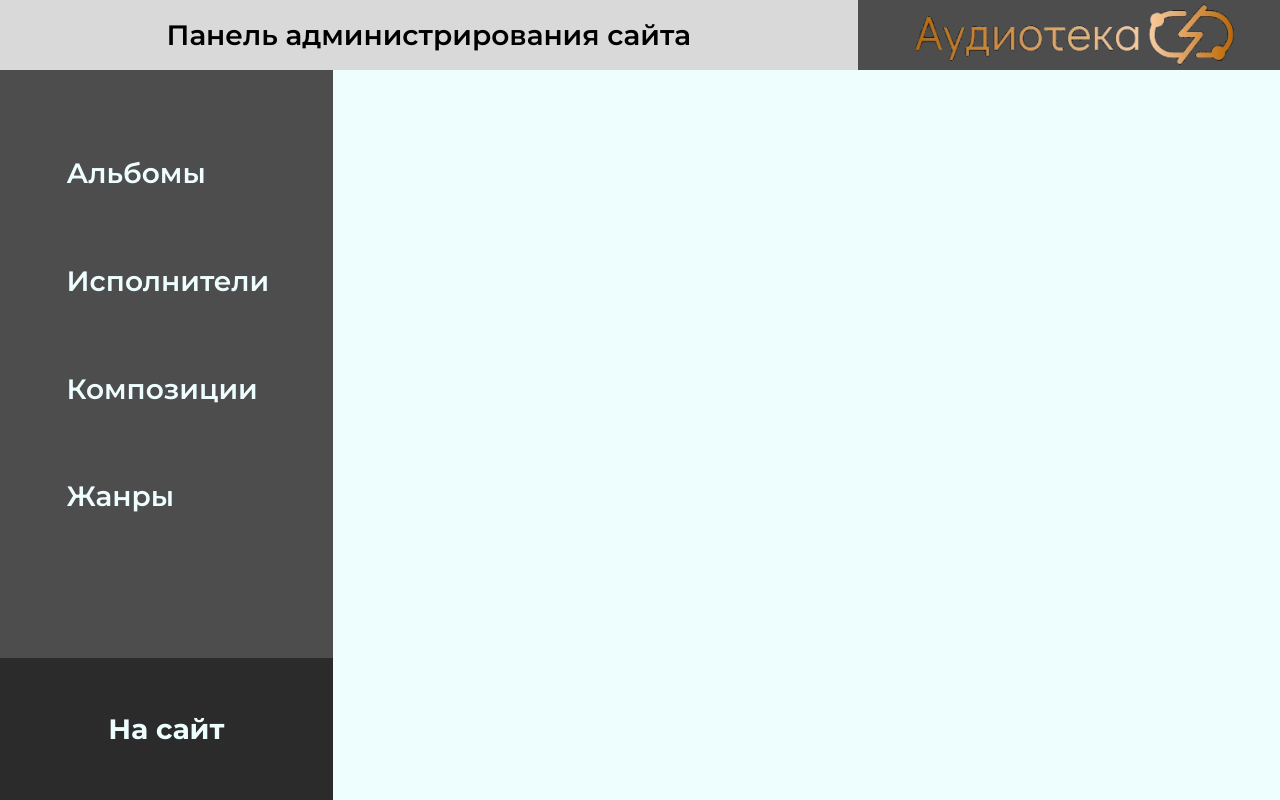
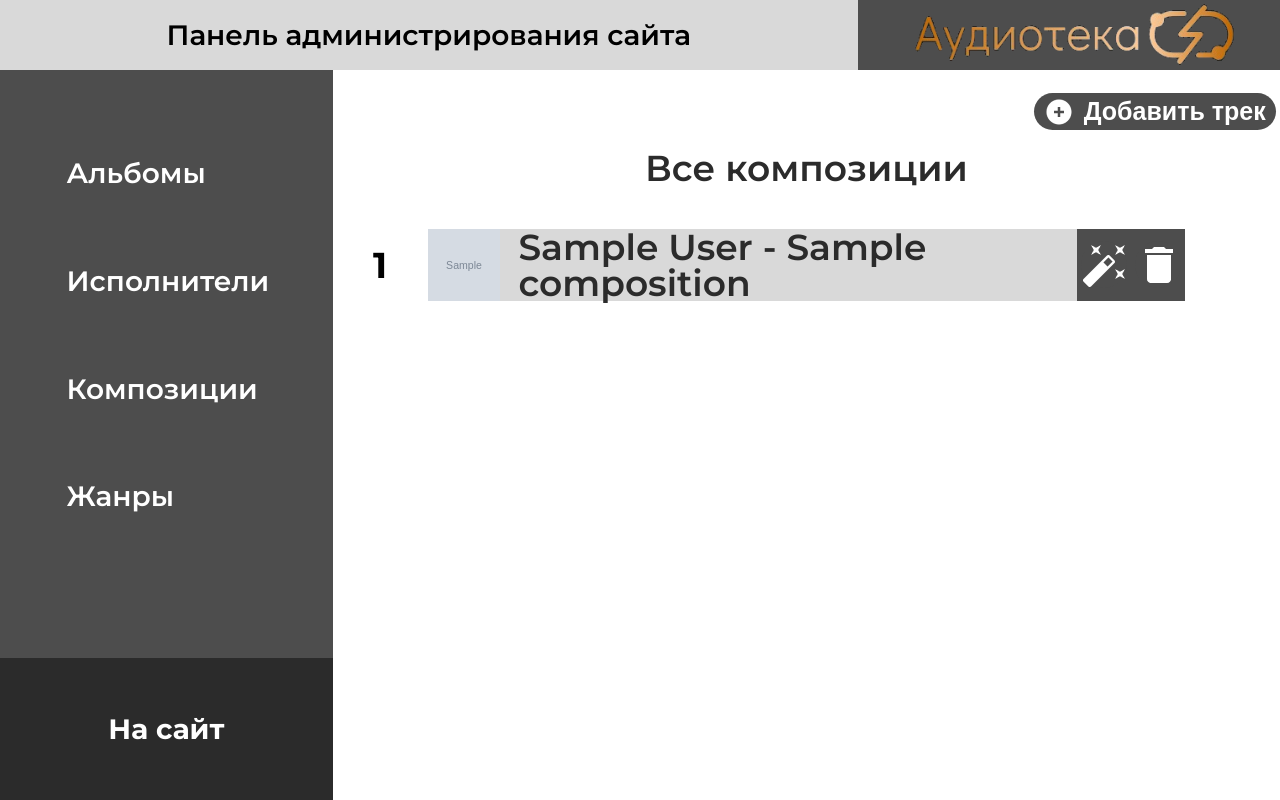
Before and after one commit to Vladislav-Zyuzko/Audioteca, a PHP site: page /admin/admin.php in a window 1280 px wide. Run offline with PHP 8.4, Linux system fonts and the light colour scheme; tables that the repository leaves empty or names only in its code hold one stand-in row (values such as "Sample post"); grey boxes marked "Sample" are stand-in pictures.

Commit message:
create_add_track_function

```diff
--- a/admin/admin.php
+++ b/admin/admin.php
@@ -1,22 +1,5 @@
 <?php
 
-require_once "../common.php";
-
-$content = array();
-
-$link = connectToDB();
-
-$template = file_get_contents("layouts/admin.html");
-
-echo strtr($template, $content);
-
-function connectToDB() {
-
-    $link = mysqli_connect(DB_HOST, DB_USER, DB_PASSWORD, DB_NAME);
-    $sql = "SET NAMES utf8;";
-    $rs = mysqli_query($link, $sql) or die(mysqli_error($link));
-
-    return $link;
-}
+require "compositions.php";
 
 ?>
--- /dev/null
+++ b/admin/compositions.php
@@ -0,0 +1,212 @@
+<?php
+
+require_once "../common.php";
+
+$content = array();
+
+$link = connectToDB();
+
+if (isset($_POST["add_composition"])) {
+    getGenresList($link, $content);
+    getAuthorsList($link, $content);
+    $template = file_get_contents("layouts/layout.html").file_get_contents("layouts/compositions/add_composition.html").file_get_contents("layouts/footer.html");
+}
+elseif (isset($_POST["track_title"])) {
+
+    $image_file_name = saveFileToDirectory("track_cover", "../images/compositions/", $link);
+    $track_file_name = saveFileToDirectory("track", "../music/", $link);
+
+    addNewTrackToDB($link, $image_file_name, $track_file_name);
+
+    getMainContent($link, $content);
+    $template = file_get_contents("layouts/layout.html").file_get_contents("layouts/compositions/compositions.html").file_get_contents("layouts/footer.html");
+}
+else {
+    getMainContent($link, $content);
+    $template = file_get_contents("layouts/layout.html").file_get_contents("layouts/compositions/compositions.html").file_get_contents("layouts/footer.html");
+}
+
+echo strtr($template, $content);
+
+/**
+ * Create new connection with default values described in common.php
+ *
+ * @return $link valid DB link
+ */
+function connectToDB() {
+
+    $link = mysqli_connect(DB_HOST, DB_USER, DB_PASSWORD, DB_NAME);
+    $sql = "SET NAMES utf8;";
+    $rs = mysqli_query($link, $sql) or die(mysqli_error($link));
+
+    return $link;
+}
+
+function getMainContent($dblink, &$data) {
+
+    $sql = "SELECT
+                title as __TITLE__,
+                name_author as __NAME__,
+                compositions.url_cover as __COVER__,
+                url_file as __FILE__
+            FROM compositions
+            INNER JOIN authors on compositions.id_author = authors.id_author";
+
+    $rs = mysqli_query($dblink, $sql) or die(mysqli_error($dblink));
+
+    $o = "";
+    $count = 1;
+    foreach ($rs as $item) {
+        $o .=   "<div class=\"admin_track_container\">
+                    <div class=\"admin_track_num\">
+                        $count
+                    </div>
+                    <div class=\"admin_track_cover\">
+                        <img src=$item[__COVER__]>
+                    </div>
+                    <div class=\"admin_track_title\">
+                        $item[__NAME__] - $item[__TITLE__]
+                    </div>
+                    <div class=\"admin_track_buttons\">
+                        <button id=\"track_fix_button_$count\">
+                            <img src=\"../../images/icons/fix.png\">
+                        </button>
+                        <button id=\"track_delete_button_$count\">
+                            <img src=\"../../images/icons/delete.png\">
+                        </button>
+                    </div>
+                </div>";
+        $count++;
+    };
+
+    $data["КОМПОЗИЦИИ"] = $o;
+
+    return 0;
+}
+
+function getAuthorsList($dblink, &$data) {
+    $sql = "SELECT name_author as __NAME__ FROM authors";
+
+    $rs = mysqli_query($dblink, $sql) or die(mysqli_error($dblink));
+
+    $o = "";
+
+    $count = 1;
+
+    foreach ($rs as $item) {
+        $o .=   "<option value=\"$item[__NAME__]\">$item[__NAME__]</option>";
+        $count++;
+    };
+
+    $data["AUTHORS"] = $o;
+
+    return 0;
+}
+
+function getGenresList($dblink, &$data) {
+    $sql = "SELECT title as __GENRE__ FROM genres";
+
+    $rs = mysqli_query($dblink, $sql) or die(mysqli_error($dblink));
+
+    $o = "";
+
+    $count = 1;
+
+    foreach ($rs as $item) {
+        $o .=   "<option value=\"$item[__GENRE__]\">$item[__GENRE__]</option>";
+        $count++;
+    };
+
+    $data["GENRES"] = $o;
+
+    return 0;
+}
+
+function getNextCountTrack($dblink) {
+    $sql = "SELECT * FROM compositions;";
+
+    $rs = mysqli_query($dblink, $sql) or die(mysqli_error($dblink));
+
+    $count = 0;
+
+    foreach ($rs as $item) {
+        $count += 1;
+    };
+
+    return $count + 1;
+}
+
+function saveFileToDirectory($fileName, $target_dir, $link) {
+
+    $file_name = $_FILES[$fileName]["name"];
+    $file_tmp = $_FILES[$fileName]["tmp_name"];
+    $file_type = $_FILES[$fileName]["type"];
+
+    $target_file = $target_dir . basename($file_name);
+
+    $fileType = strtolower(pathinfo($target_file, PATHINFO_EXTENSION));
+
+    $new_filename = getNextCountTrack($link) . '.' . $fileType;
+
+    $new_target_file = $target_dir . $new_filename;
+
+    // Проверка наличия файла с таким же именем
+    if (file_exists($target_file)) {
+        echo "Ошибка: файл c таким именем уже существует.";
+        exit;
+    }
+
+    if (move_uploaded_file($file_tmp, $new_target_file)) {
+        echo "Файл был успешно загружен.";
+    } else {
+        echo "Ошибка при загрузке файла.";
+    }
+
+    return $new_filename;
+}
+
+function getIDAuthorByName($dblink, $author_name) {
+    $sql = "SELECT id_author as ID FROM authors WHERE name_author = \"$author_name\";";
+
+    $rs = mysqli_query($dblink, $sql) or die(mysqli_error($dblink));
+
+    $id_author = 0;
+
+    foreach ($rs as $item) {
+        $id_author = $item[ID];
+    };
+
+    return $id_author;
+}
+
+function getIDGenreByName($dblink, $genre_title) {
+    $sql = "SELECT id_genre as ID FROM genres WHERE title = \"$genre_title\";";
+
+    $rs = mysqli_query($dblink, $sql) or die(mysqli_error($dblink));
+
+    $id_genre = 0;
+
+    foreach ($rs as $item) {
+        $id_genre = $item[ID];
+    };
+
+    return $id_genre;
+}
+
+function addNewTrackToDB($dblink, $image_file_name, $track_file_name) {
+    $id_author = getIDAuthorByName($dblink, $_POST["track_author"]);
+    $id_genre = getIDGenreByName($dblink, $_POST["track_genre"]);
+
+    $image_file_url = "/images/compositions/" . $image_file_name;
+    $track_file_name = "/music/" . $track_file_name;
+
+    $track_title = $_POST["track_title"];
+
+    $sql = "INSERT INTO compositions (id_author, id_genre, title, url_cover, url_file) VALUES ($id_author, $id_genre, \"$track_title\", \"$image_file_url\",  \"$track_file_name\")";
+
+    mysqli_query($dblink, $sql) or die(mysqli_error($dblink));
+
+}
+
+
+?>
--- a/admin/layouts/admin.html
+++ /dev/null
@@ -1,60 +0,0 @@
-<!DOCTYPE html>
-<html>
-<html lang="ru">
-<head>
-	<meta charset="utf-8">
-	<title>Аудиотека</title>
-	<link rel="shortcut icon" href="../images/icons/favicon.ico" type="image/x-icon">
-	<link rel="stylesheet" href="layouts/css/admin.css">
-	<link href="https://fonts.googleapis.com/css?family=Montserrat:500,600,700&display=swap&subset=cyrillic-ext" rel="stylesheet"/>
-</head>
-<body>
-    <header class="admin_header">
-		<div id="admin_title">Панель администрирования сайта</div>
-		<div id="admin_icon_container">
-			<img src="../../images/logo.png" id="admin_logo">
-		</div>
-	</header>
-	<div class="content">
-		<nav id="admin_nav_menu">
-			<div id="admin_menu">
-				<div class="admin_menu_item_container">
-					<a href="" class="admin_menu_link">
-						<li class="admin_menu_item">
-							Альбомы
-						</li>
-					</a>
-				</div>
-				<div class="admin_menu_item_container">
-					<a href="" class="admin_menu_link">
-						<li class="admin_menu_item">
-							Исполнители
-						</li>
-					</a>
-				</div>
-				<div class="admin_menu_item_container">
-					<a href="" class="admin_menu_link">
-						<li class="admin_menu_item">
-							Композиции
-						</li>
-					</a>
-				</div>
-				<div class="admin_menu_item_container">
-					<a href="" class="admin_menu_link">
-						<li class="admin_menu_item">
-							Жанры
-						</li>
-					</a>
-				</div>
-			</div>
-			<div id="admin_back_link_container">
-				<li>
-					<a href="/" id="admin_back_link">На сайт</a>
-				</li>
-			</div>
-		</nav>
-		<main>
-
-		</main>
-	</div>
-</body>
--- /dev/null
+++ b/admin/layouts/compositions/compositions.html
@@ -0,0 +1,18 @@
+<form action="../admin/compositions.php" method="post">
+    <button class="admin_add_link_button" name="add_composition" value="1">
+        <div class="admin_add_link_button_content">
+            <div class="admin_add_link_button_icon">
+                <img src="../../images/icons/plus.png" alt="">
+            </div>
+            <div class="admin_add_link_button_title">
+                Добавить трек
+            </div>
+        </div>
+    </button>
+</form>
+<div class="admin_section_title">
+    Все композиции
+</div>
+<div class="admin_tracks_container">
+    КОМПОЗИЦИИ
+</div>
--- a/admin/layouts/css/admin.css
+++ b/admin/layouts/css/admin.css
@@ -57,7 +57,7 @@ body {
 /* -----------------------------------------------------------ЦВЕТОВАЯ СХЕМА----------------------------------------------------------*/
 
 :root {
-	--color-basic_white: #EEFEFF;
+	--color-basic_white: #FFFFFF;
 	--color-dark_grey: #4D4D4D;
 	--color_basic_grey: #D9D9D9;
 	--color_basic_black: #2B2B2B;
@@ -159,7 +159,229 @@ body {
 }
 
 main {
+	overflow: auto;
 	width: 74%;
 	height: 100%;
 	background-color: var(--color-basic_white);
 }
+
+/*------------------------------------------------------КОМПОЗИЦИИ (ГЛАВНАЯ)-----------------------------------------------------*/
+
+.admin_tracks_container {
+	width: 100%
+}
+
+.admin_track_container {
+	margin-top: calc(7.6vw * 74 / 100 * 0.6);
+	display: flex;
+	width: 100%;
+	height: calc(7.6vw * 74 / 100);
+}
+
+.admin_track_num {
+	display: flex;
+	justify-content: center;
+	align-items: center;
+	font-size: 36px;
+	font-weight: 800;
+	width: 10%;
+	height: 100%;
+}
+
+.admin_track_cover {
+	background-color: var(--color_basic_black);
+	width: 7.6%;
+	height: 100%;
+}
+
+.admin_track_cover img {
+	height: 100%;
+	width: 100%;
+}
+
+.admin_track_title {
+	display: flex;
+	align-items: center;
+	padding-left: 2%;
+	width: 61%;
+	height: 100%;
+	font-size: 36px;
+	font-weight: 600;
+	color: var(--color_basic_black);
+	background-color: var(--color_basic_grey);
+
+}
+
+.admin_track_buttons {
+	width: 11.4%;
+	height: 100%;
+	display: flex;
+	background-color: var(--color-dark_grey);
+	justify-content: space-around;
+	align-items: center;
+	transition: 0.5s;
+}
+
+.admin_track_buttons:hover {
+	background-color: var(--color_basic_black);
+	transition: 0.5s;
+}
+
+.admin_track_buttons button {
+	border-radius: 50%;
+	width: 43%;
+	height: 65%;
+	cursor: pointer;
+	background-color: inherit;
+}
+
+.admin_track_buttons button:hover {
+	transform: scale(1.1);
+	transition: 0.5s;
+}
+
+/*------------------------------------------------------ОБЩЕЕ--------------------------------------------------------------------*/
+
+.admin_add_link_button {
+	padding: 5px 5px;
+	margin-left: 74%;
+	margin-top: 2.5%;
+	height: 37px;
+	border-radius: 30px;
+	background-color: var(--color-dark_grey);
+	cursor: pointer;
+}
+
+.admin_add_link_button:hover {
+	background-color: var(--color_basic_black);
+	transition: 0.5s;
+}
+
+.admin_add_link_button_content {
+	display: flex;
+	width: 100%;
+	height: 100%;
+	justify-content: space-around;
+	align-items: center;
+}
+
+.admin_add_link_button_icon {
+	display: flex;
+	justify-content: center;
+	align-items: center;
+	padding: 0px 5px;
+}
+
+.admin_add_link_button_icon  img{
+	width: 30px;
+	height: 30px;
+}
+
+.admin_add_link_button_title {
+	padding: 0px 5px;
+	font-size: 25px;
+	font-weight: 600;
+	color: var(--color-basic_white);
+}
+
+.admin_section_title {
+	margin-top: 2%;
+	display: flex;
+	width: 100%;
+	align-items: center;
+	justify-content: center;
+	font-size: 36px;
+	font-weight: 600;
+	color: var(--color_basic_black);
+}
+
+.append_form_container {
+	margin-left: 25%;
+	padding: 2.5% 5%;
+	background-color: var(--color_basic_grey);
+	margin-top: 4%;
+	width: 50%;
+	border-radius: 30px;
+	display: flex;
+	flex-direction: column;
+	font-size: 24px;
+	color: var(--color_basic_black);
+}
+
+.text_input_field {
+	margin-top: 5px;
+	font-size: 24px;
+}
+.list_input_field {
+	margin-top: 5px;
+	font-size: 24px;
+}
+
+.image_input_container {
+	display: flex;
+	height: 65px;
+	width: 100%;
+	justify-content: space-around;
+	align-items: center;
+}
+
+.image_title {
+	display: flex;
+	flex-direction: column;
+	justify-content: center;
+	width: 60%;
+	height: 100%;
+}
+
+.image_input_field {
+	display: flex;
+	justify-content: center;
+	align-items: center;
+	height: 100%;
+}
+
+.image_cover {
+	display: flex;
+	justify-content: right;
+	align-items: center;
+	height: 100%;
+	width: 40%;
+}
+
+.image_cover img {
+	border-radius: 15px;
+	height: 100%;
+}
+
+.track_input_field {
+	margin-top: 5px;
+}
+
+.admin_submit_button_container {
+	display: flex;
+	justify-content: center;
+	align-items: center;
+	width: 40%;
+	height: 100%;
+}
+
+.admin_submit_button {
+	cursor: pointer;
+	justify-content: center;
+	align-items: center;
+	cursor: pointer;
+	color: var(--color-basic_white);
+	font-size: 24px;
+	font-weight: 600;
+	padding: 2px;
+	border-radius: 15px;
+	background-color: var(--color-dark_grey);
+	height: 100%;
+	width: 100%;
+}
+
+.admin_submit_button:hover {
+	background-color: var(--color_basic_black);
+	transition: 0.5s;
+	transform: scale(1.07);
+}
--- /dev/null
+++ b/admin/layouts/layout.html
@@ -0,0 +1,56 @@
+<!DOCTYPE html>
+<html>
+<html lang="ru">
+<head>
+	<meta charset="utf-8">
+	<title>Аудиотека</title>
+	<link rel="shortcut icon" href="../images/icons/favicon.ico" type="image/x-icon">
+	<link rel="stylesheet" href="layouts/css/admin.css">
+	<link href="https://fonts.googleapis.com/css?family=Montserrat:500,600,700&display=swap&subset=cyrillic-ext" rel="stylesheet"/>
+</head>
+<body>
+    <header class="admin_header">
+		<div id="admin_title">Панель администрирования сайта</div>
+		<div id="admin_icon_container">
+			<img src="../../images/logo.png" id="admin_logo">
+		</div>
+	</header>
+	<div class="content">
+		<nav id="admin_nav_menu">
+			<div id="admin_menu">
+				<div class="admin_menu_item_container">
+					<a href="" class="admin_menu_link">
+						<li class="admin_menu_item">
+							Альбомы
+						</li>
+					</a>
+				</div>
+				<div class="admin_menu_item_container">
+					<a href="" class="admin_menu_link">
+						<li class="admin_menu_item">
+							Исполнители
+						</li>
+					</a>
+				</div>
+				<div class="admin_menu_item_container">
+					<a href="../admin/compositions.php" class="admin_menu_link">
+						<li class="admin_menu_item">
+							Композиции
+						</li>
+					</a>
+				</div>
+				<div class="admin_menu_item_container">
+					<a href="" class="admin_menu_link">
+						<li class="admin_menu_item">
+							Жанры
+						</li>
+					</a>
+				</div>
+			</div>
+			<div id="admin_back_link_container">
+				<li>
+					<a href="/" id="admin_back_link">На сайт</a>
+				</li>
+			</div>
+		</nav>
+		<main>
```
Also changed, not shown: admin/layouts/compositions/add_composition.html (added, +50 -0 lines), images/compositions/4.png (added), images/compositions/default.png (added), images/icons/delete.png (added), images/icons/fix.png (added), images/icons/plus.png (added), 1 other file.
